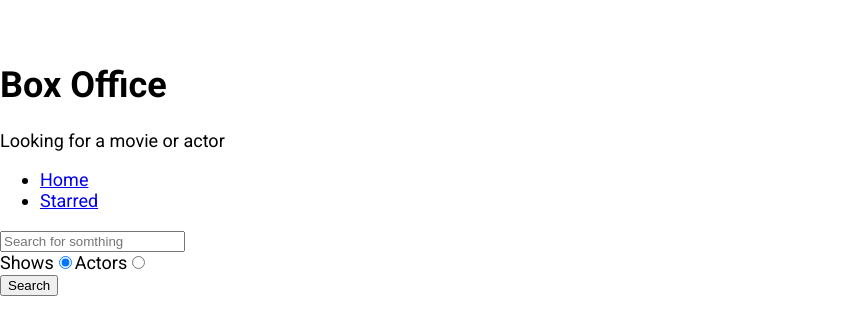
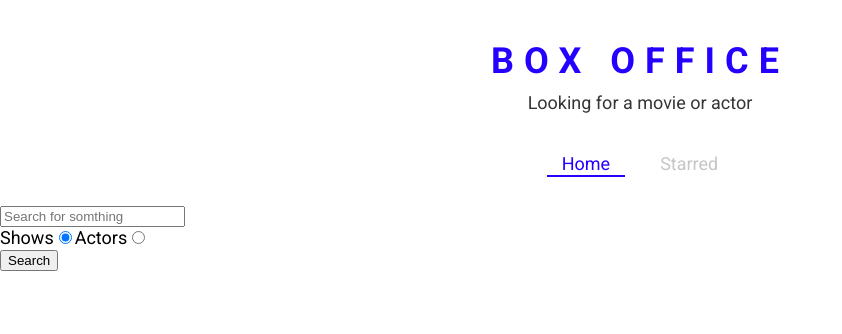
Before and after one commit to Huayao-Zheng/Box-Office, a React (Create React App) app: page / in a window 1280 px wide. Shown: the top 334 px of the page, without its empty margins (0-842 px from the left). Built offline with nearby package versions, Linux system fonts and the light colour scheme.

Commit message:
defined them for styled components and created a few styled components

```diff
--- a/src/App.js
+++ b/src/App.js
@@ -1,12 +1,22 @@
 import React from 'react';
 import { Switch, Route } from 'react-router-dom';
+import { ThemeProvider } from 'styled-components';
 
 import Home from './pages/Home';
 import Show from './pages/Show';
 import Starred from './pages/Starred';
 
+const theme = {
+  mainColors: {
+    blue: '#2400ff',
+    gray: '#c6c6c6',
+    dark: '#353535',
+  },
+};
+
 function App() {
   return (
+    <ThemeProvider theme={theme}>
       <Switch>
         <Route exact path="/">
           <Home />
@@ -19,6 +29,7 @@
         </Route>
         <Route>Wrong Page 4💔4</Route>/
       </Switch>
+    </ThemeProvider>
   );
 }
 
--- a/src/components/MainpageLayout.js
+++ b/src/components/MainpageLayout.js
@@ -1,10 +1,10 @@
 import React from 'react';
 import Navs from './Navs';
-import TItle from './TItle';
+import Title from './Title';
 
 const MainpageLayout = ({ children }) => (
   <div>
-    <TItle title="Box Office" subtitle="Looking for a movie or actor" />
+    <Title title="Box Office" subtitle="Looking for a movie or actor" />
     <Navs />
 
     {children}
--- a/src/components/Navs.js
+++ b/src/components/Navs.js
@@ -1,21 +1,30 @@
 import React from 'react';
-import { Link } from 'react-router-dom';
+import { useLocation } from 'react-router';
+import { NavList, LinkStyled } from './Navs.styled';
 
 const LINKS = [
   { to: '/', text: 'Home' },
   { to: '/starred', text: 'Starred' },
 ];
 
-const Navs = () => (
+const Navs = () => {
+  const location = useLocation();
+
+  return (
     <div>
-    <ul>
+      <NavList>
         {LINKS.map(item => (
           <li key={item.to}>
-          <Link to={item.to}>{item.text}</Link>
+            <LinkStyled
+              to={item.to}
+              className={item.to === location.pathname ? 'active' : ''}
+            >
+              {item.text}
+            </LinkStyled>
           </li>
         ))}
-    </ul>
+      </NavList>
     </div>
   );
-
+};
 export default Navs;
--- /dev/null
+++ b/src/components/Navs.styled.js
@@ -0,0 +1,41 @@
+import { Link } from 'react-router-dom';
+import styled from 'styled-components';
+
+export const NavList = styled.ul`
+  display: flex;
+  justify-content: center;
+  list-style: none;
+  margin: 0 0 30px;
+  padding: 0;
+`;
+
+export const LinkStyled = styled(Link)`
+  margin: 0 10px;
+  padding: 3px 15px;
+  position: relative;
+  text-decoration: none;
+  color: ${({ theme }) => theme.mainColors.gray};
+  &.active {
+    color: ${({ theme }) => theme.mainColors.blue};
+    &:after {
+      content: '';
+      position: absolute;
+      display: block;
+      height: 2px;
+      left: 0%;
+      bottom: 0;
+      background-color: ${({ theme }) => theme.mainColors.blue};
+      animation: slide-in 0.3s ease-in forwards;
+      @keyframes slide-in {
+        from {
+          left: 50%;
+          width: 0;
+        }
+        to {
+          left: 0%;
+          width: 100%;
+        }
+      }
+    }
+  }
+`;
--- a/src/components/TItle.js
+++ b/src/components/TItle.js
@@ -1,10 +1,11 @@
 import React from 'react';
+import { TitleWrapper } from './Title.styled';
 
 const TItle = ({ title, subtitle }) => (
-  <div>
+  <TitleWrapper>
     <h1>{title}</h1>
     <p>{subtitle}</p>
-  </div>
+  </TitleWrapper>
 );
 
 export default TItle;
--- /dev/null
+++ b/src/components/Title.styled.js
@@ -0,0 +1,18 @@
+import styled from 'styled-components';
+
+export const TitleWrapper = styled.div`
+  text-align: center;
+  margin: 0 0 40px;
+
+  h1 {
+    color: ${({ theme }) => theme.mainColors.blue};
+    letter-spacing: 10px;
+    text-transform: uppercase;
+    margin: 0 0 10px;
+  }
+
+  p {
+    color: ${({ theme }) => theme.mainColors.dark};
+    margin: 0;
+  }
+`;
```
Also changed, not shown: 1 other file (tests, documents, lock files or other folders). Lines whose indentation alone changed are shown as unchanged.
